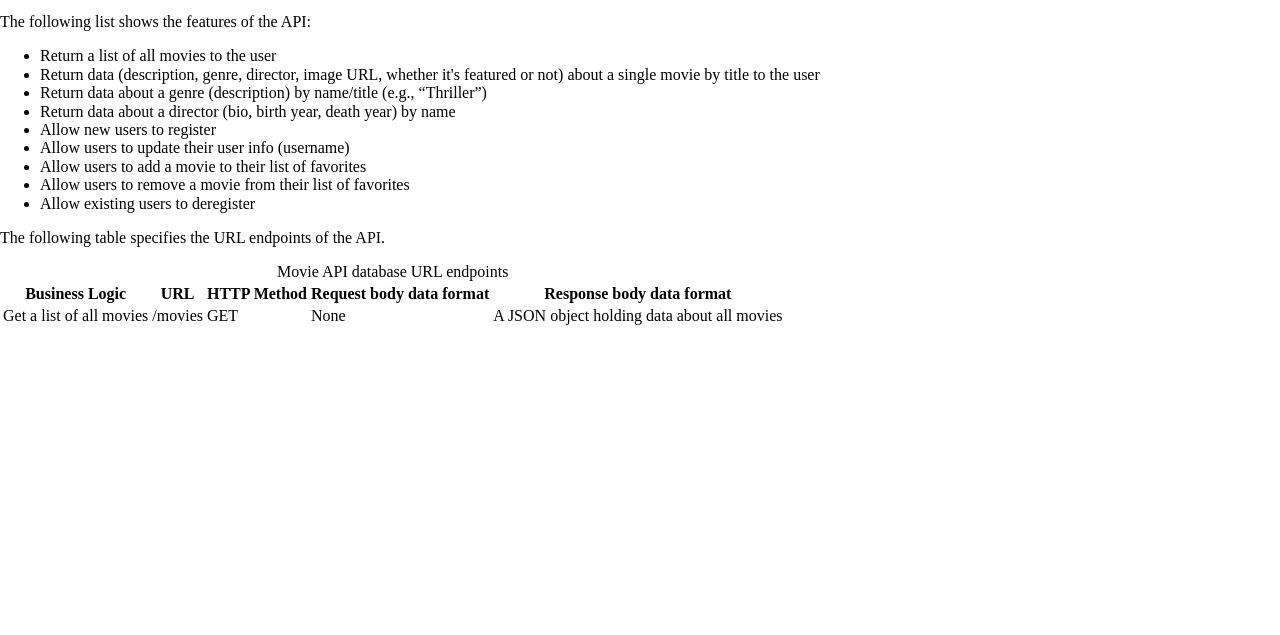
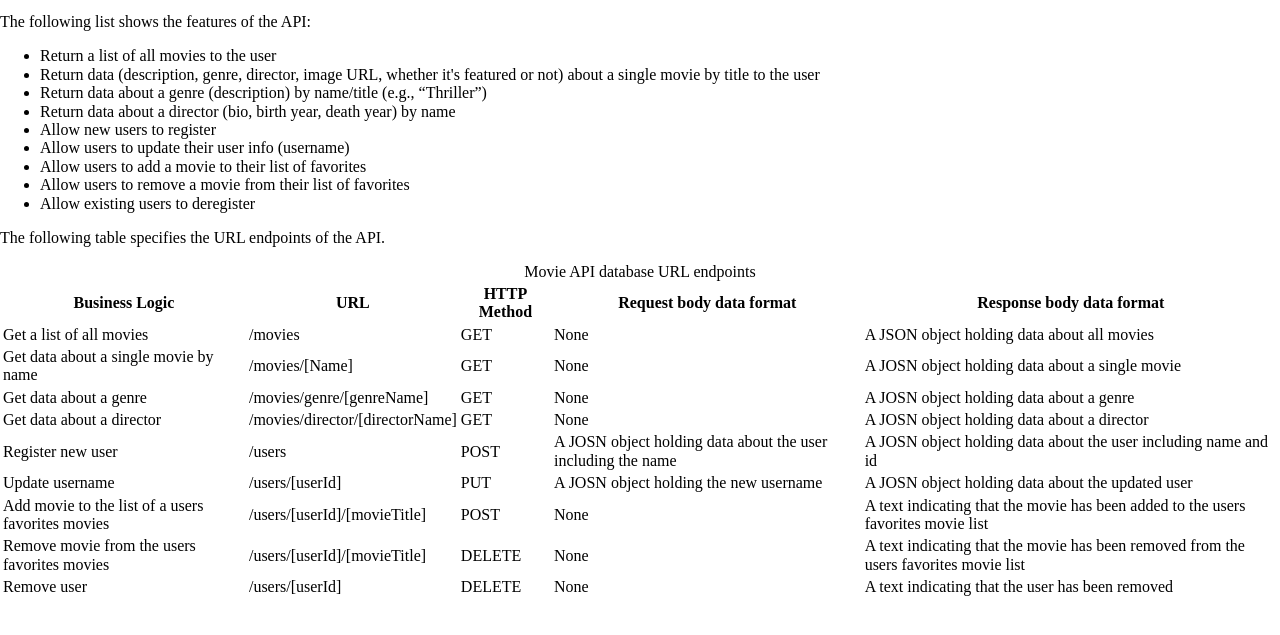
Before and after one commit to Schlumen/movie-api, a website: page public/documentation.html in a window 1280 px wide. Shown: the part 101-736 px from the top of the page. Drawn offline with nearby package versions, Linux system fonts and the light colour scheme.

Commit message:
List all URL endpoint detalis in documentation

```diff
--- a/public/documentation.html
+++ b/public/documentation.html
@@ -41,6 +41,62 @@
                 <td>None</td>
                 <td>A JSON object holding data about all movies</td>
             </tr>
+            <tr>
+                <td>Get data about a single movie by name</td>
+                <td>/movies/[Name]</td>
+                <td>GET</td>
+                <td>None</td>
+                <td>A JOSN object holding data about a single movie</td>
+            </tr>
+            <tr>
+                <td>Get data about a genre</td>
+                <td>/movies/genre/[genreName]</td>
+                <td>GET</td>
+                <td>None</td>
+                <td>A JOSN object holding data about a genre</td>
+            </tr>
+            <tr>
+                <td>Get data about a director</td>
+                <td>/movies/director/[directorName]</td>
+                <td>GET</td>
+                <td>None</td>
+                <td>A JOSN object holding data about a director</td>
+            </tr>
+            <tr>
+                <td>Register new user</td>
+                <td>/users</td>
+                <td>POST</td>
+                <td>A JOSN object holding data about the user including the name</td>
+                <td>A JOSN object holding data about the user including name and id</td>
+            </tr>
+            <tr>
+                <td>Update username</td>
+                <td>/users/[userId]</td>
+                <td>PUT</td>
+                <td>A JOSN object holding the new username</td>
+                <td>A JOSN object holding data about the updated user</td>
+            </tr>
+            <tr>
+                <td>Add movie to the list of a users favorites movies</td>
+                <td>/users/[userId]/[movieTitle]</td>
+                <td>POST</td>
+                <td>None</td>
+                <td>A text indicating that the movie has been added to the users favorites movie list</td>
+            </tr>
+            <tr>
+                <td>Remove movie from the users favorites movies</td>
+                <td>/users/[userId]/[movieTitle]</td>
+                <td>DELETE</td>
+                <td>None</td>
+                <td>A text indicating that the movie has been removed from the users favorites movie list</td>
+            </tr>
+            <tr>
+                <td>Remove user</td>
+                <td>/users/[userId]</td>
+                <td>DELETE</td>
+                <td>None</td>
+                <td>A text indicating that the user has been removed</td>
+            </tr>
         </tbody>
     </table>
 </body>
```
